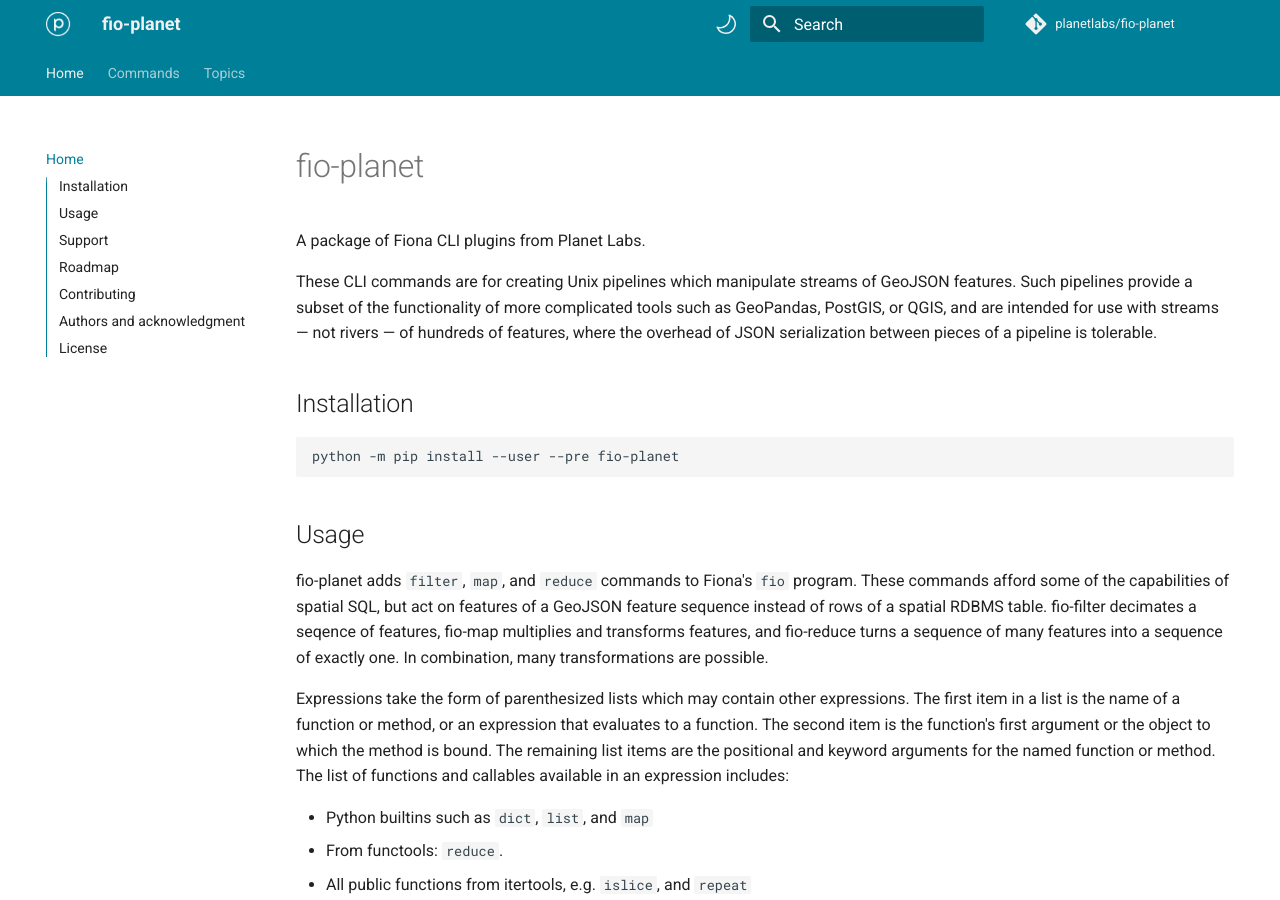
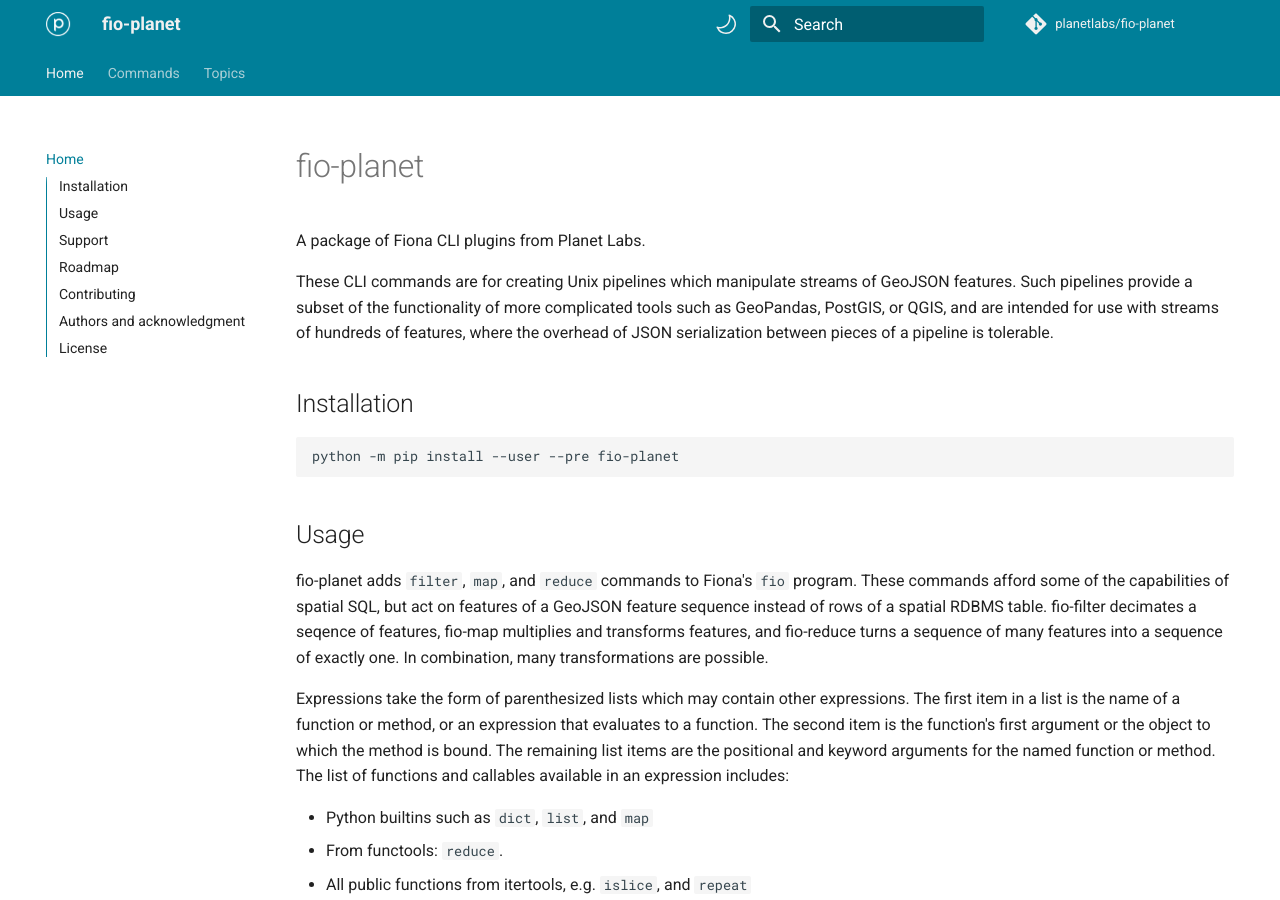
Before and after one commit to planetlabs/fio-planet, an MkDocs documentation site: the page built from docs/index.md, in a window 1280 px wide and 900 px high. Built offline with MkDocs 1.6.1 and Material for MkDocs 9.7.7, drawn with Linux system fonts in a browser that asks for light colours; comment, search, counter and statistics services are not loaded.

Commit message:
Remove "river", be boring

```diff
--- a/docs/index.md
+++ b/docs/index.md
@@ -6,8 +6,8 @@ A package of Fiona CLI plugins from Planet Labs.
 These CLI commands are for creating Unix pipelines which manipulate streams of
 GeoJSON features. Such pipelines provide a subset of the functionality of more
 complicated tools such as GeoPandas, PostGIS, or QGIS, and are intended for use
-with streams — not rivers — of hundreds of features, where the overhead of JSON
-serialization between pieces of a pipeline is tolerable.
+with streams of hundreds of features, where the overhead of JSON serialization
+between pieces of a pipeline is tolerable.
 
 Installation
 ------------
```
Also changed, not shown: README.md (+2 -2 lines).
